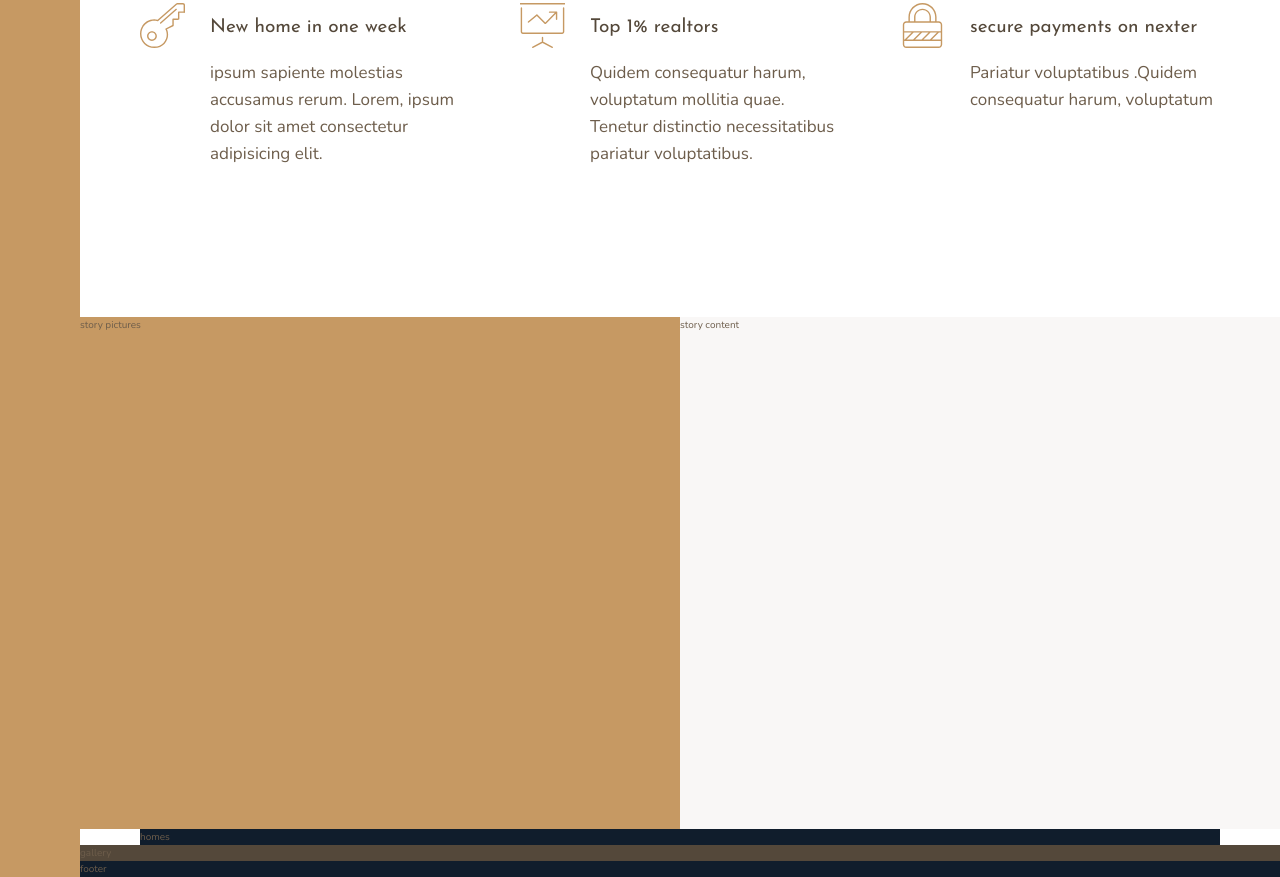
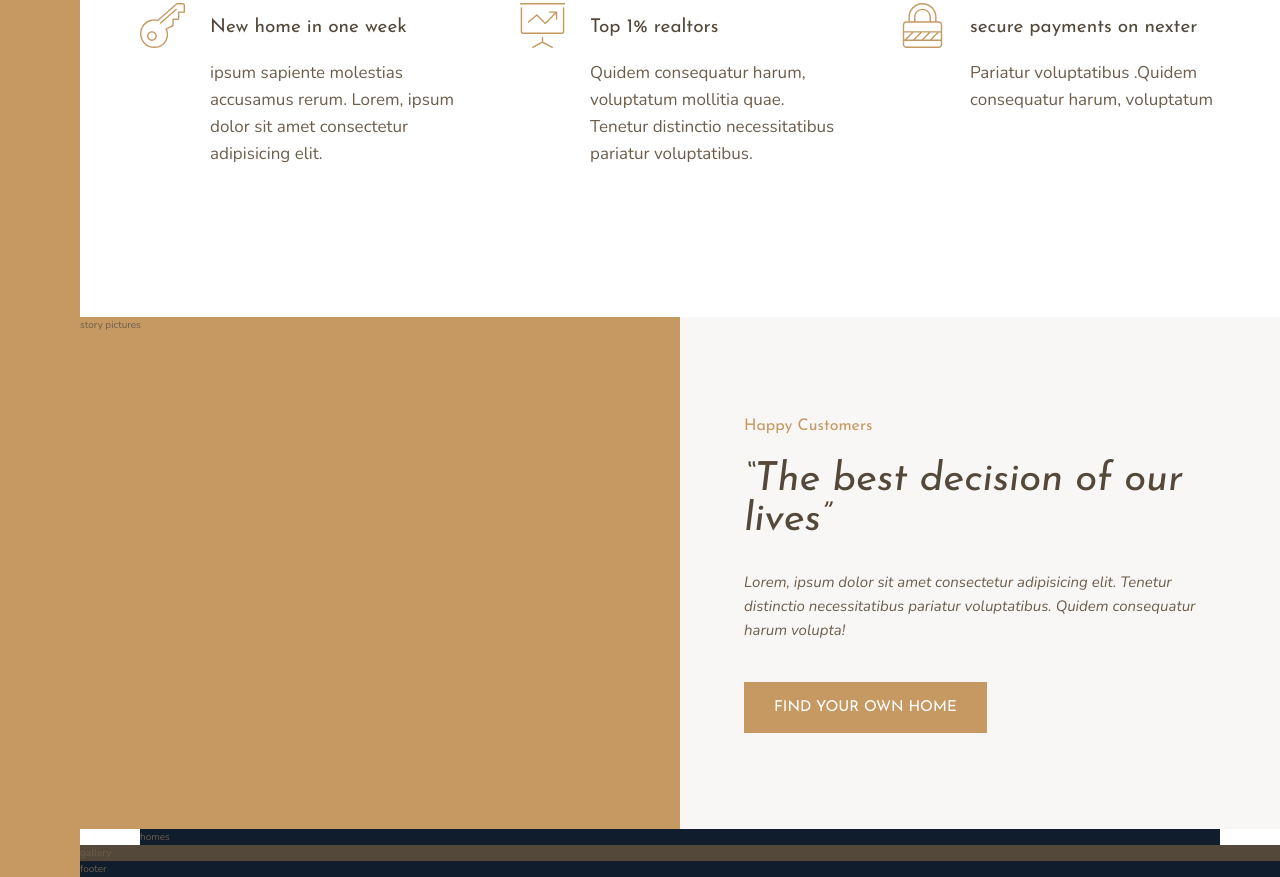
Before and after one commit to nishathapa/Nexter, a website: page index.html in a window 1280 px wide. Shown: the part 991-1868 px from the top of the page. Drawn offline with nearby package versions, Linux system fonts and the light colour scheme.

Commit message:
Built story section

```diff
--- a/index.html
+++ b/index.html
@@ -87,7 +87,13 @@
         </div>
 
         <div class="story__content">
-            story content
+            <h3 class="heading-3 mb-sm">Happy Customers</h3>
+            <h2 class="heading-2 heading-2--dark mb-md">&ldquo;The best decision of our lives&rdquo;</h2>
+            <p class="story__text">
+                Lorem, ipsum dolor sit amet consectetur adipisicing elit. Tenetur distinctio necessitatibus pariatur
+                voluptatibus. Quidem consequatur harum volupta!
+            </p>
+            <button class="btn">Find your own home</button>
         </div>
 
         <section class="homes">
--- a/sass/_story.scss
+++ b/sass/_story.scss
@@ -7,5 +7,24 @@
     &__content {
         background-color: $color-grey-light-1;
         grid-column: col-start 5 / full-end;
+
+        padding: 6rem 8vh;
+
+        /*
+        display: flex;
+        flex-direction: column;
+        justify-content: center;
+        align-items: flex-start;
+
+        */
+        display: grid;
+        align-content: center;
+        justify-items: start;
+    }
+
+    &__text {
+        font-size: 1.5rem;
+        font-style: italic;
+        margin-bottom: 4rem;
     }
 }
--- a/sass/_typography.scss
+++ b/sass/_typography.scss
@@ -9,11 +9,19 @@
 
 .heading-2{
     @extend %heading;
+    font-size: 4rem;
+    font-style: italic;
+    line-height: 1;
+
+    &--light { color: $color-grey-light-1;}
+    &--dark { color: $color-grey-dark-1;}
 }
 
 
 .heading-3{
     @extend %heading;
+    font-size: 1.6rem;
+    color: $color-primary;
 }
 
 
@@ -24,3 +32,25 @@
    &--light { color: $color-grey-light-1;}
    &--dark { color: $color-grey-dark-1;}
 }
+
+.btn {
+    background-color: $color-primary;
+    color: #fff;
+    border: none;
+    border-radius: 0;
+    font-family: $font-display;
+    font-size: 1.5rem;
+    text-transform: uppercase;
+    padding: 1.8rem 3rem;
+    cursor: pointer;
+    transition: all .2s;
+
+    &:hover {
+        background-color: $color-primary-dark;
+    }
+}
+
+.mb-sm {margin-bottom: 2rem; }
+.mb-md {margin-bottom: 3rem; }
+.mb-lg {margin-bottom: 4rem; }
+.mb-hg {margin-bottom: 8rem; }
```
Also changed, not shown: css/style.css.
